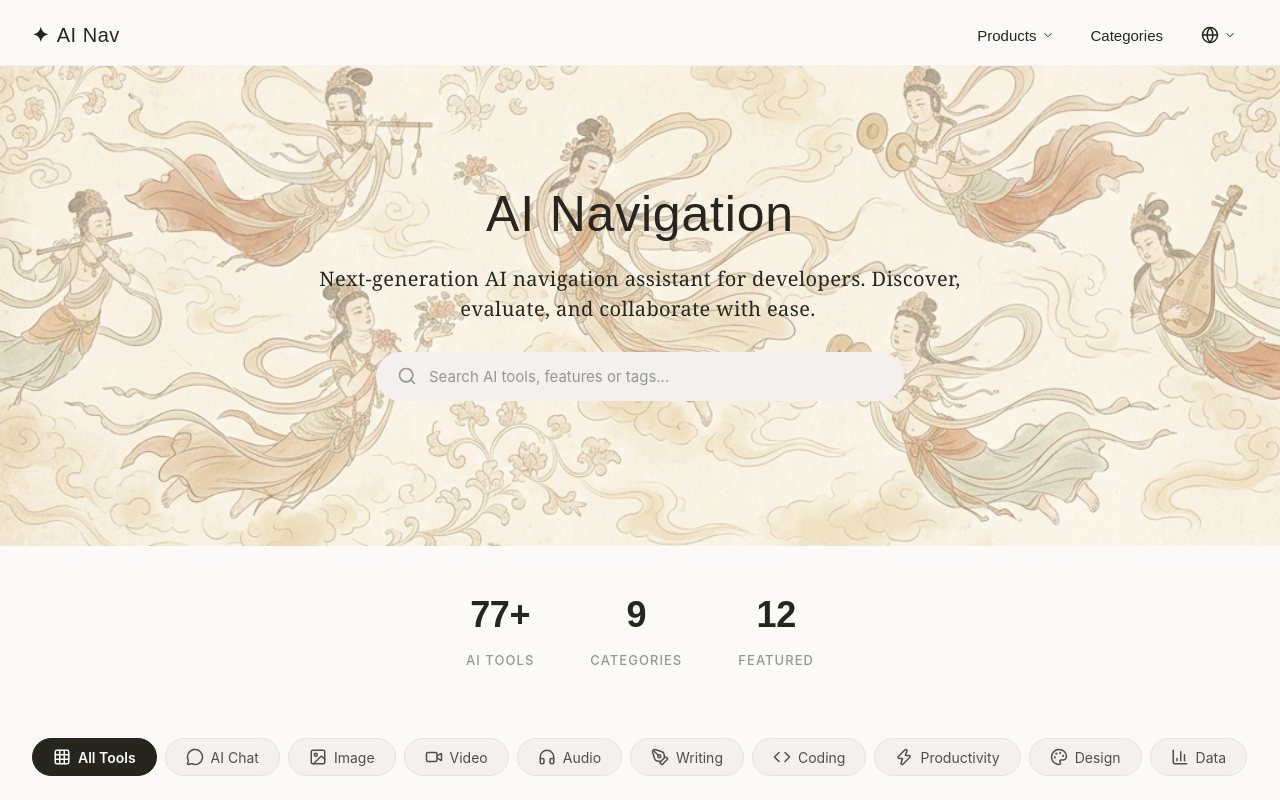
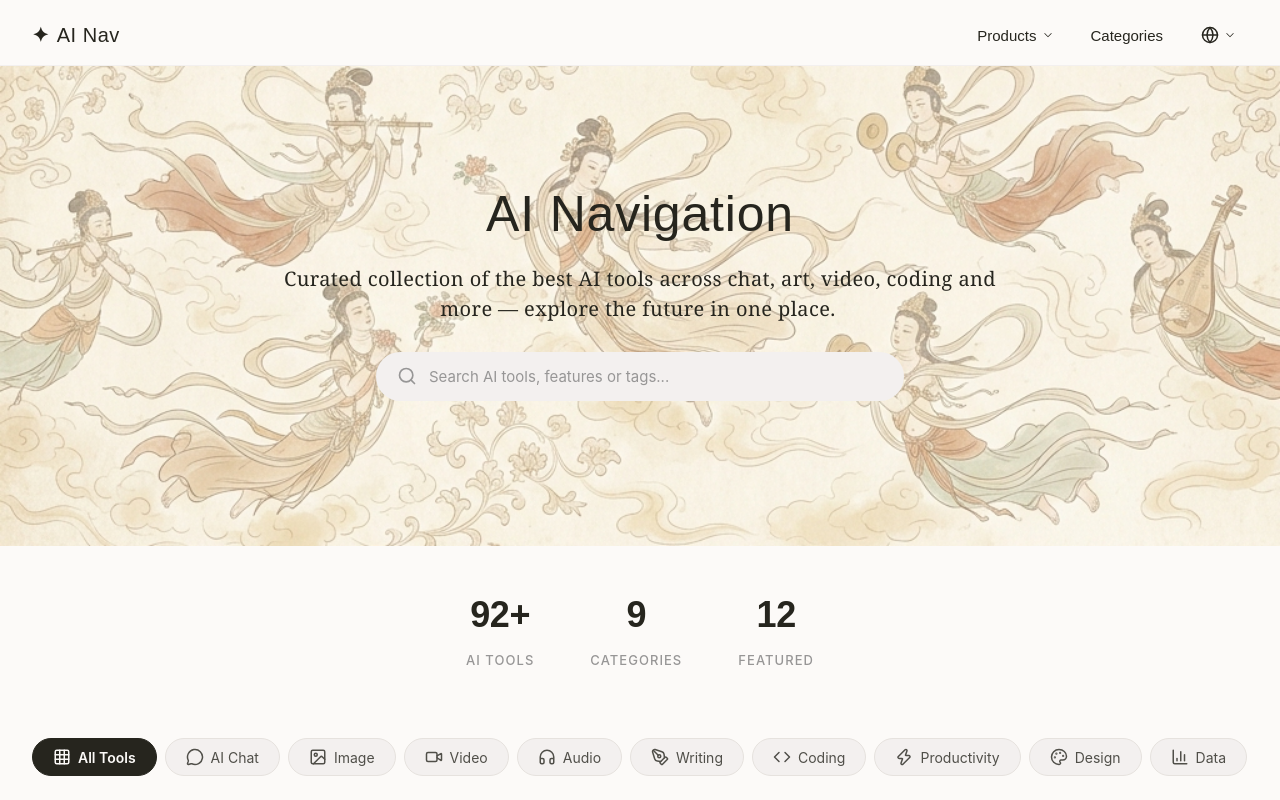
Before and after one commit to JuiChao/ai-nav, a Next.js app: page / in a window 1280 px wide. Shown: the top 800 px of the page. Built offline with nearby package versions, Linux system fonts and the light colour scheme; no server answers.

Commit message:
feat: update hero subtitle and add 15 trending AI tools (77 -> 92 total)

```diff
--- a/src/data/tools.ts
+++ b/src/data/tools.ts
@@ -1043,5 +1043,203 @@ export const AI_TOOLS: AiTool[] = [
     tagsEn: ['Open Source King', 'Meta', 'Foundation Model'],
     isFree: true,
     hasFreeTrial: false,
+  },
+
+  // ─── 2025-2026 全网热度新增工具 ───
+  {
+    id: 'notebooklm',
+    name: 'NotebookLM',
+    description: 'Google 推出的 AI 知识助手，可基于你上传的文档生成播客式音频摘要',
+    descriptionEn: 'Google\'s AI knowledge assistant that generates podcast-style audio summaries from your documents',
+    url: 'https://notebooklm.google.com',
+    icon: '📓',
+    category: 'productivity',
+    tags: ['Google', '知识管理', '音频摘要'],
+    tagsEn: ['Google', 'Knowledge', 'Audio Summary'],
+    isFree: true,
+    isFeatured: true,
+  },
+  {
+    id: 'hailuo',
+    name: '海螺AI',
+    nameEn: 'Hailuo AI',
+    description: 'MiniMax 旗下视频生成工具，物理模拟逼真，国产视频生成领域的黑马',
+    descriptionEn: 'MiniMax\'s video generation tool with realistic physics simulation, a rising star in AI video',
+    url: 'https://hailuoai.video',
+    icon: '🐚',
+    category: 'video',
+    tags: ['视频生成', '物理模拟', 'MiniMax'],
+    tagsEn: ['Video Gen', 'Physics', 'MiniMax'],
+    isFree: false,
+    hasFreeTrial: true,
+    isFeatured: true,
+  },
+  {
+    id: 'manus',
+    name: 'Manus',
+    description: '全球首款通用 AI Agent，能自主完成从调研到交付的复杂任务',
+    descriptionEn: 'World\'s first general AI agent that autonomously completes complex tasks from research to delivery',
+    url: 'https://manus.im',
+    icon: '🤲',
+    category: 'productivity',
+    tags: ['AI Agent', '自主执行', '通用智能体'],
+    tagsEn: ['AI Agent', 'Autonomous', 'General Agent'],
+    isFree: false,
+    hasFreeTrial: true,
+    isFeatured: true,
+  },
+  {
+    id: 'napkin-ai',
+    name: 'Napkin AI',
+    description: '将文字一键转化为精美的图表和信息图，告别手动画图',
+    descriptionEn: 'Turn text into beautiful diagrams and infographics instantly, no manual drawing needed',
+    url: 'https://www.napkin.ai',
+    icon: '🍽️',
+    category: 'design',
+    tags: ['图表生成', '信息图', '可视化'],
+    tagsEn: ['Diagram Gen', 'Infographic', 'Visualization'],
+    isFree: true,
+    hasFreeTrial: true,
+  },
+  {
+    id: 'lovable',
+    name: 'Lovable',
+    description: '对话式全栈应用构建器，用自然语言描述需求即可生成完整 Web 应用',
+    descriptionEn: 'Conversational full-stack app builder — describe your needs in natural language to generate complete web apps',
+    url: 'https://lovable.dev',
+    icon: '💜',
+    category: 'coding',
+    tags: ['应用构建', '全栈', '无代码'],
+    tagsEn: ['App Builder', 'Full Stack', 'No Code'],
+    isFree: false,
+    hasFreeTrial: true,
+  },
+  {
+    id: 'bolt',
+    name: 'Bolt.new',
+    description: 'StackBlitz 出品的 AI 全栈应用构建平台，一句话生成可运行的 Web 项目',
+    descriptionEn: 'AI full-stack app builder by StackBlitz — generate runnable web projects from a single prompt',
+    url: 'https://bolt.new',
+    icon: '⚡',
+    category: 'coding',
+    tags: ['应用构建', 'Web开发', '即时部署'],
+    tagsEn: ['App Builder', 'Web Dev', 'Instant Deploy'],
+    isFree: false,
+    hasFreeTrial: true,
+  },
+  {
+    id: 'devin',
+    name: 'Devin',
+    description: 'Cognition AI 打造的全球首个 AI 软件工程师，能独立完成完整的开发任务',
+    descriptionEn: 'World\'s first AI software engineer by Cognition AI, capable of completing full development tasks independently',
+    url: 'https://devin.ai',
+    icon: '👨‍💻',
+    category: 'coding',
+    tags: ['AI工程师', '自主编程', 'Agent'],
+    tagsEn: ['AI Engineer', 'Autonomous Coding', 'Agent'],
+    isFree: false,
+    hasFreeTrial: true,
+  },
+  {
+    id: 'cline',
+    name: 'Cline',
+    description: '开源的 VS Code AI 编程助手扩展，支持自主使用终端和浏览器完成任务',
+    descriptionEn: 'Open-source VS Code AI coding extension with autonomous terminal and browser usage',
+    url: 'https://cline.bot',
+    icon: '🔧',
+    category: 'coding',
+    tags: ['VS Code', '开源', '自主编程'],
+    tagsEn: ['VS Code', 'Open Source', 'Autonomous'],
+    isFree: true,
+  },
+  {
+    id: 'recraft',
+    name: 'Recraft',
+    description: '专业级 AI 设计工具，擅长生成可商用的矢量图、图标和插画',
+    descriptionEn: 'Professional AI design tool excelling at generating commercial-ready vectors, icons and illustrations',
+    url: 'https://www.recraft.ai',
+    icon: '🎯',
+    category: 'design',
+    tags: ['矢量图', '图标设计', '商用'],
+    tagsEn: ['Vector', 'Icon Design', 'Commercial'],
+    isFree: false,
+    hasFreeTrial: true,
+  },
+  {
+    id: 'krea',
+    name: 'Krea AI',
+    description: '实时 AI 图像生成与增强平台，支持画布上即时创作和高清放大',
+    descriptionEn: 'Real-time AI image generation and enhancement with instant canvas creation and upscaling',
+    url: 'https://www.krea.ai',
+    icon: '🖌️',
+    category: 'image',
+    tags: ['实时生成', '图像增强', '画布'],
+    tagsEn: ['Real-time Gen', 'Enhancement', 'Canvas'],
+    isFree: true,
+    hasFreeTrial: true,
+  },
+  {
+    id: 'viggle',
+    name: 'Viggle',
+    description: '基于物理引擎的 AI 角色动画工具，让任何角色以物理真实方式运动',
+    descriptionEn: 'Physics-based AI character animation tool that makes any character move with physical realism',
+    url: 'https://viggle.ai',
+    icon: '🕺',
+    category: 'video',
+    tags: ['角色动画', '物理引擎', '动作迁移'],
+    tagsEn: ['Character Animation', 'Physics', 'Motion Transfer'],
+    isFree: true,
+    hasFreeTrial: true,
+  },
+  {
+    id: 'claude-code',
+    name: 'Claude Code',
+    description: 'Anthropic 推出的终端 AI 编程助手，像结对编程搭档一样理解整个代码仓库',
+    descriptionEn: 'Anthropic\'s terminal AI coding assistant that understands entire codebases like a pair programming partner',
+    url: 'https://docs.anthropic.com/en/docs/claude-code',
+    icon: '🧬',
+    category: 'coding',
+    tags: ['终端编程', 'Anthropic', '代码仓库'],
+    tagsEn: ['Terminal Coding', 'Anthropic', 'Codebase'],
+    isFree: false,
+    hasFreeTrial: true,
+  },
+  {
+    id: 'jenni',
+    name: 'Jenni AI',
+    description: '专业学术写作 AI 助手，支持论文撰写、引用管理和查重',
+    descriptionEn: 'Professional academic writing AI assistant supporting paper writing, citation management and plagiarism check',
+    url: 'https://jenni.ai',
+    icon: '🎓',
+    category: 'writing',
+    tags: ['学术写作', '论文', '引用管理'],
+    tagsEn: ['Academic Writing', 'Papers', 'Citations'],
+    isFree: false,
+    hasFreeTrial: true,
+  },
+  {
+    id: 'pi',
+    name: 'Pi',
+    description: 'Inflection AI 打造的个人 AI 伙伴，对话风格温暖自然，像朋友一样聊天',
+    descriptionEn: 'Personal AI companion by Inflection AI with warm, natural conversation style like chatting with a friend',
+    url: 'https://pi.ai',
+    icon: '🥧',
+    category: 'chatbot',
+    tags: ['个人AI', '情感对话', '陪伴'],
+    tagsEn: ['Personal AI', 'Emotional', 'Companion'],
+    isFree: true,
+  },
+  {
+    id: 'ideogram-2',
+    name: 'Ideogram 2.0',
+    description: '文字渲染能力最强的 AI 图像生成模型，生成的图片中文字清晰准确',
+    descriptionEn: 'AI image generation model with the best text rendering — generates images with clear, accurate text',
+    url: 'https://ideogram.ai',
+    icon: '🔤',
+    category: 'image',
+    tags: ['文字渲染', '图像生成', '设计'],
+    tagsEn: ['Text Rendering', 'Image Gen', 'Design'],
+    isFree: false,
+    hasFreeTrial: true,
   }
 ];
--- a/src/i18n/translations.ts
+++ b/src/i18n/translations.ts
@@ -19,7 +19,7 @@ const zh: TranslationDict = {
 
   // Hero
   'hero.title': 'AI Navigation',
-  'hero.subtitle': '面向开发者的新一代 AI 导航助手，支持无限上下文，帮助你更高效地理解、构建与协作。',
+  'hero.subtitle': '精选全网最热门的 AI 工具，覆盖对话、绘画、视频、编程等领域，一站发现无限可能。',
   'hero.terminalCmd': 'npm install -g @ai-nav/cli',
 
   // Stats
@@ -88,7 +88,7 @@ const en: TranslationDict = {
 
   // Hero
   'hero.title': 'AI Navigation',
-  'hero.subtitle': 'Next-generation AI navigation assistant for developers. Discover, evaluate, and collaborate with ease.',
+  'hero.subtitle': 'Curated collection of the best AI tools across chat, art, video, coding and more — explore the future in one place.',
   'hero.terminalCmd': 'npm install -g @ai-nav/cli',
 
   // Stats
```
